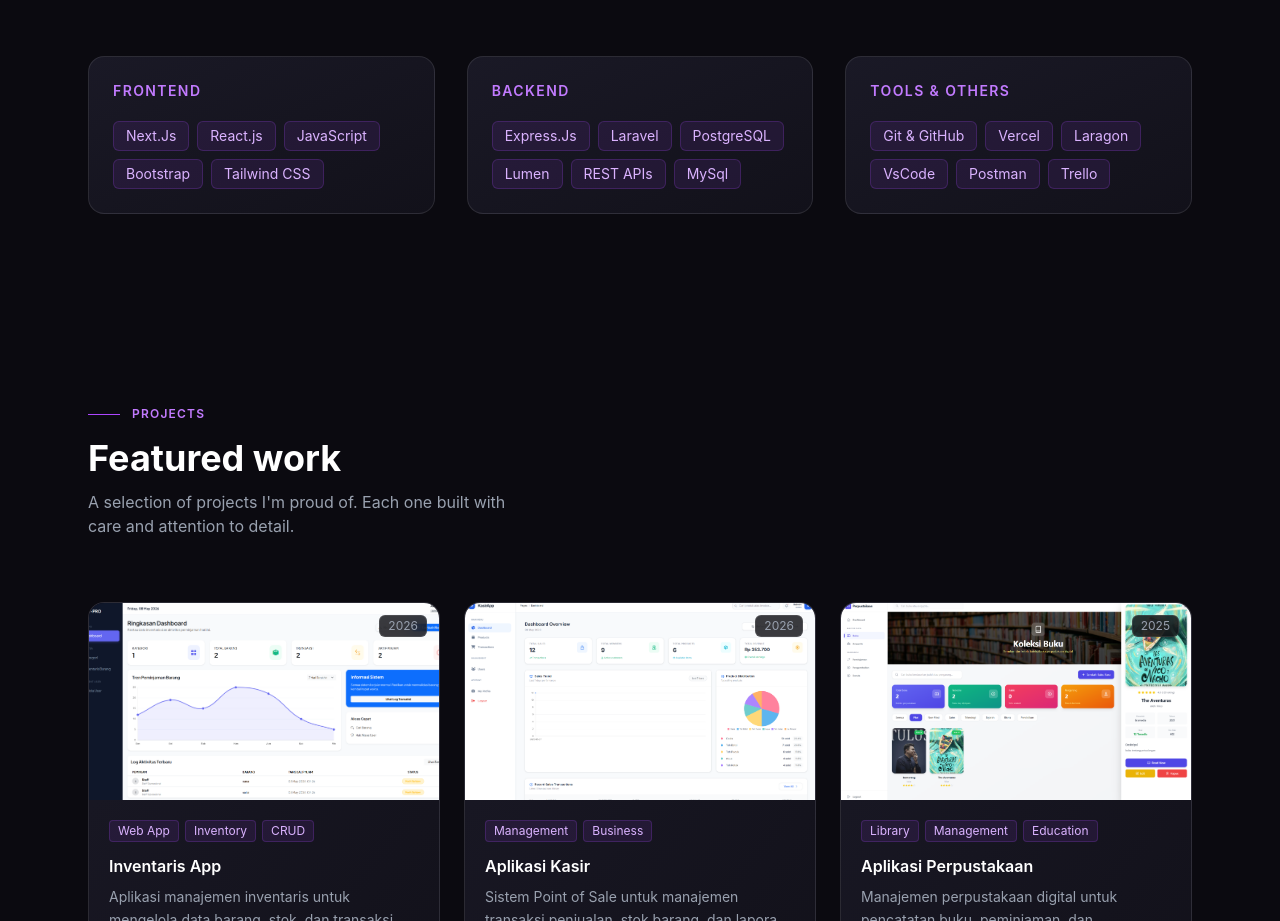
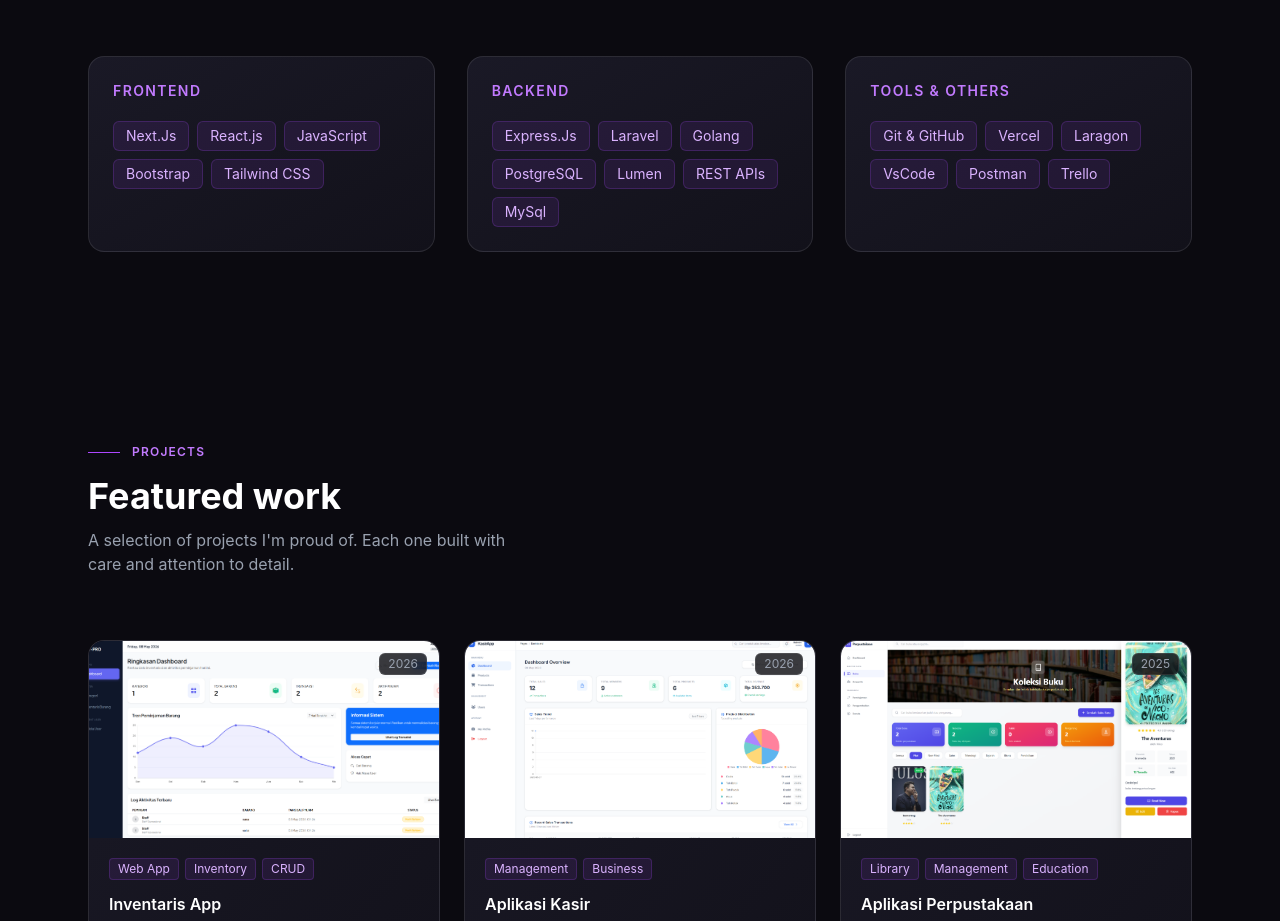
Before and after one commit to salsabilaanandita/my-portfolio-salsabila, a React (Vite) app: page / in a window 1280 px wide. Shown: the part 1780-2701 px from the top of the page. Built offline with nearby package versions, Linux system fonts and the light colour scheme.

Commit message:
update portfolio

```diff
--- a/src/components/Skills.jsx
+++ b/src/components/Skills.jsx
@@ -29,7 +29,7 @@ const Skills = () => {
     },
     {
       category: "Backend",
-      items: ["Express.Js", "Laravel", "PostgreSQL", "Lumen", "REST APIs", "MySql"],
+      items: ["Express.Js", "Laravel", "Golang","PostgreSQL", "Lumen", "REST APIs", "MySql"],
     },
     {
       category: "Tools & Others",
--- a/src/data/portfolio.js
+++ b/src/data/portfolio.js
@@ -25,7 +25,7 @@ export const socials = [
 export const skills = [
   {
     category: "Frontend",
-    items: ["Next.Js", "React.js", "JavaScript", "Bootstrap", "Tailwind CSS", "Vue.js"],
+    items: ["Next.Js", "React.js", "Golang", "JavaScript", "Bootstrap", "Tailwind CSS", "Vue.js"],
   },
   {
     category: "Backend",
```
